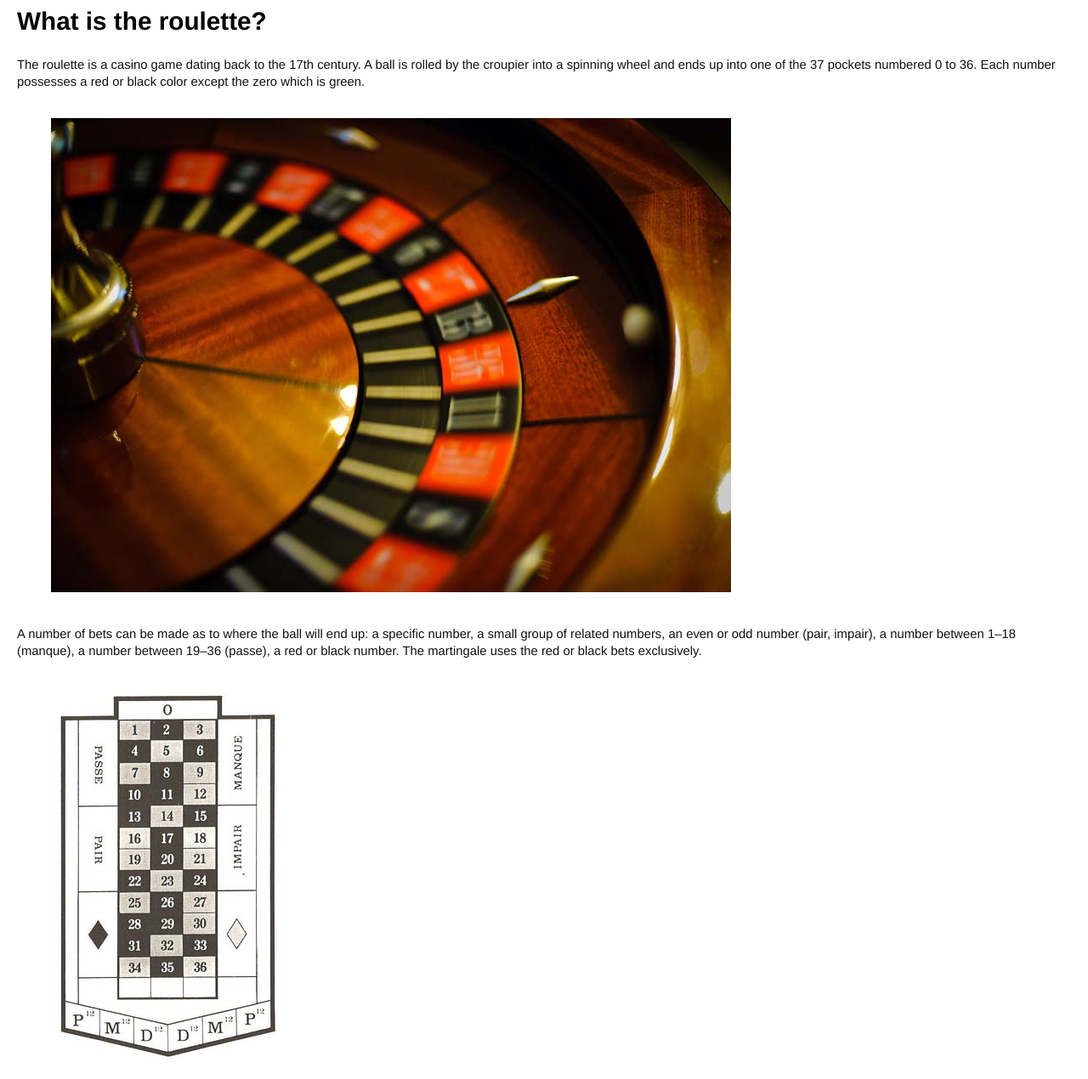
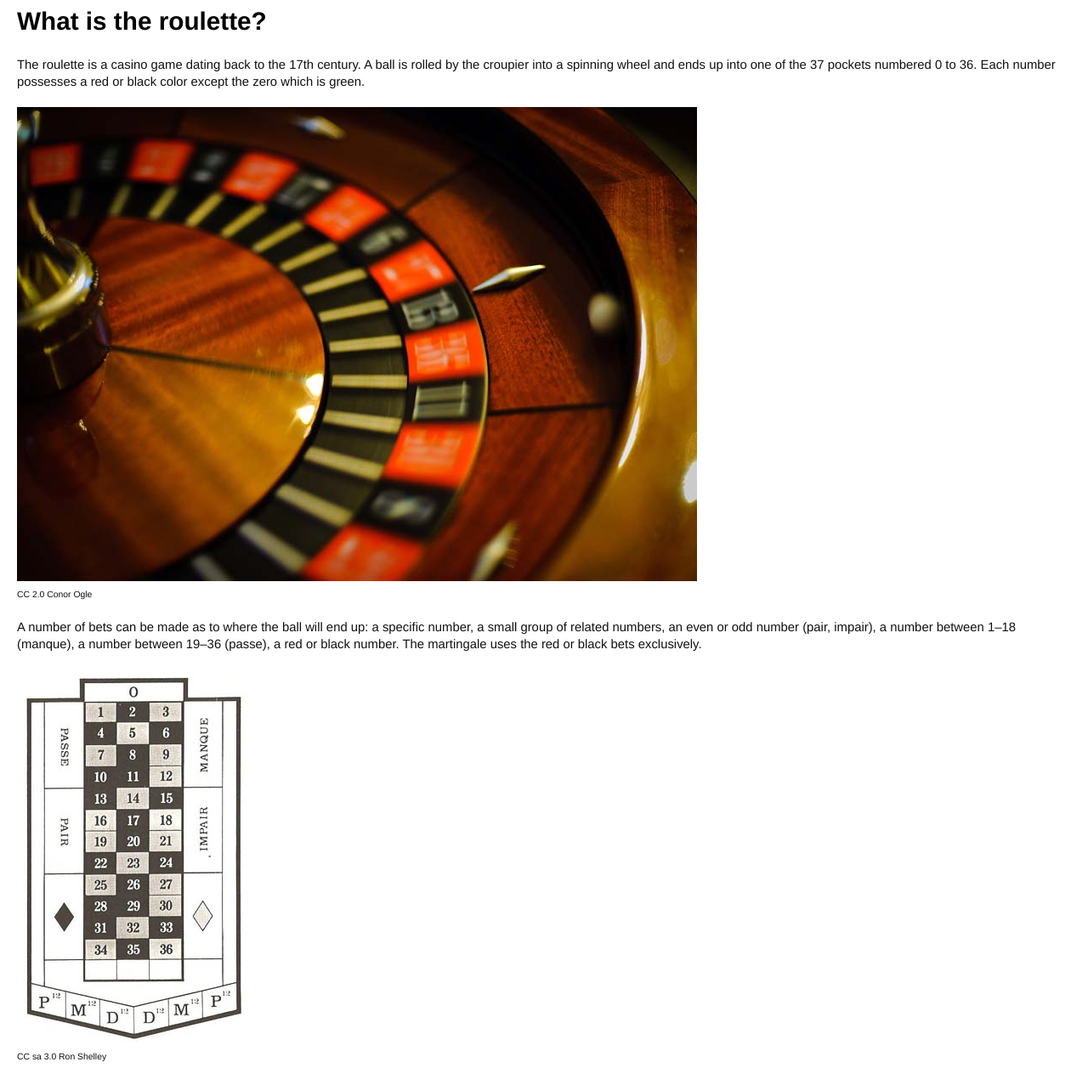
Before and after one commit to tburette/martingale, a plain HTML site: page index.html in a window 1280 px wide. Shown: the part 159-1429 px from the top of the page at 85% size. Drawn offline with Linux system fonts and the light colour scheme.

Commit message:
images license

```diff
--- a/index.html
+++ b/index.html
@@ -358,17 +358,15 @@ table tr:nth-child(even),table td:nth-child(even)
 
 <p>The roulette is a casino game dating back to the 17th century. A ball is rolled by the croupier into a spinning wheel and ends up into one of the 37 pockets numbered 0 to 36. Each number possesses a red or black color except the zero which is green.</p>
 
-<figure>
-<img src="roulette.jpg" alt="" /></figure>
-
-
+<p><img src="roulette.jpg" alt="" />
+</br>
+<span style="font-size: 70%;"> <a href="https://creativecommons.org/licenses/by/2.0/" style="color: inherit">CC 2.0</a> <a href="https://www.flickr.com/photos/cmogle/3526750763/" style="color:inherit">Conor Ogle</a> </span></p>
 
 <p>A number of bets can be made as to where the ball will end up: a specific number, a small group of related numbers, an even or odd number (pair, impair), a number between 1&#8211;18 (manque), a number between 19&#8211;36 (passe), a red or black number. The martingale uses the red or black bets exclusively.</p>
 
-<figure>
-<img src="rouletteLayout.jpg" alt="" /></figure>
-
-
+<p><img src="rouletteLayout.jpg" alt="" />
+</br>
+<span style="font-size: 70%;"> <a href="http://creativecommons.org/licenses/by-sa/3.0/" style="color: inherit">CC sa 3.0</a> <a href="https://en.wikipedia.org/wiki/File:French_Layout-Single_Zero_Wheel.jpg" style="color:inherit">Ron Shelley</a> </span></p>
 
 <p>There exists a number of variations to this game but this article will focuses on the French roulette, also known as the European roulette. A popular variant is the American roulette with two zeros which makes your odds of winning lower. We will assume a minimum bet of 1 and no maximum. Some casino have minimum and maximum (eg.: minimum 3 and maximum 500). </p>
 
```
Also changed, not shown: 1 other file.
